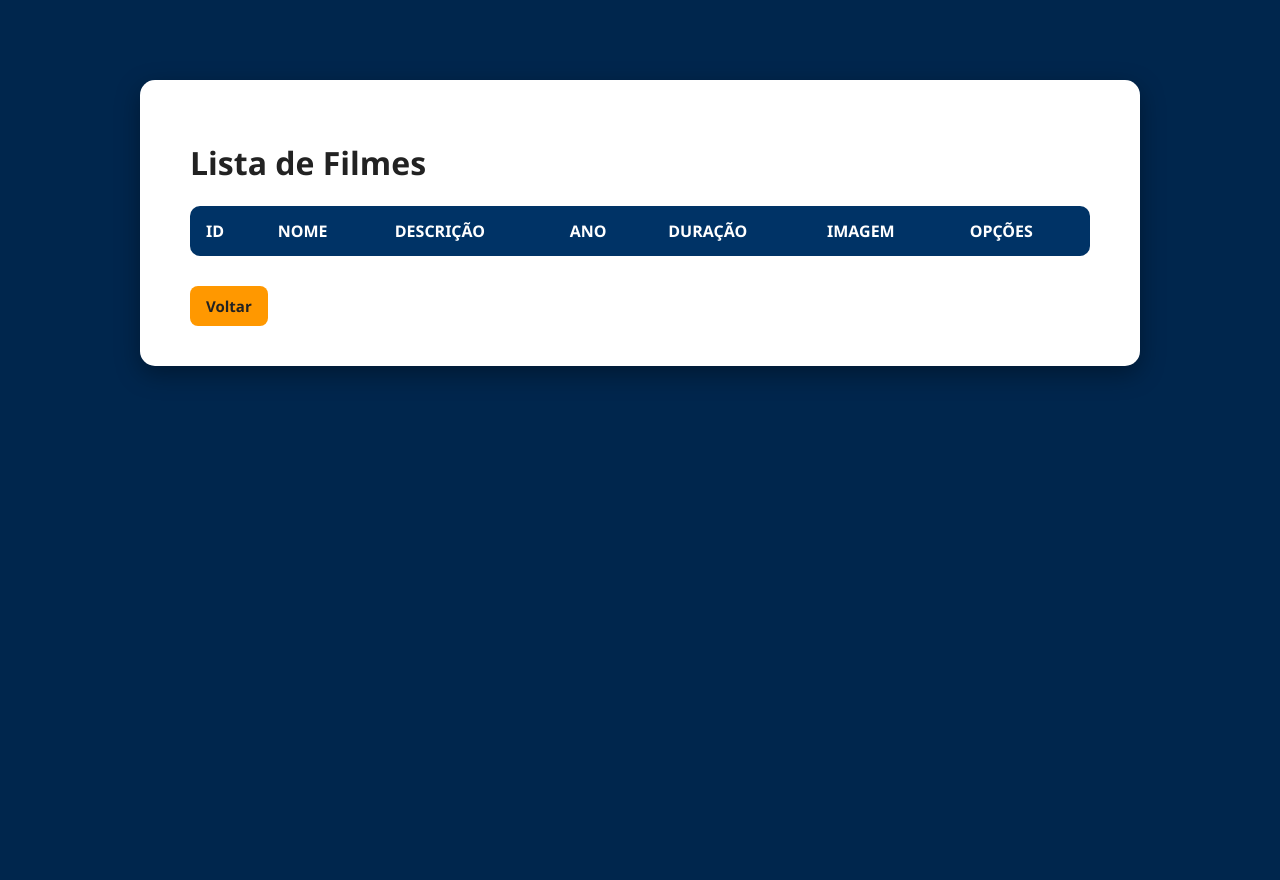
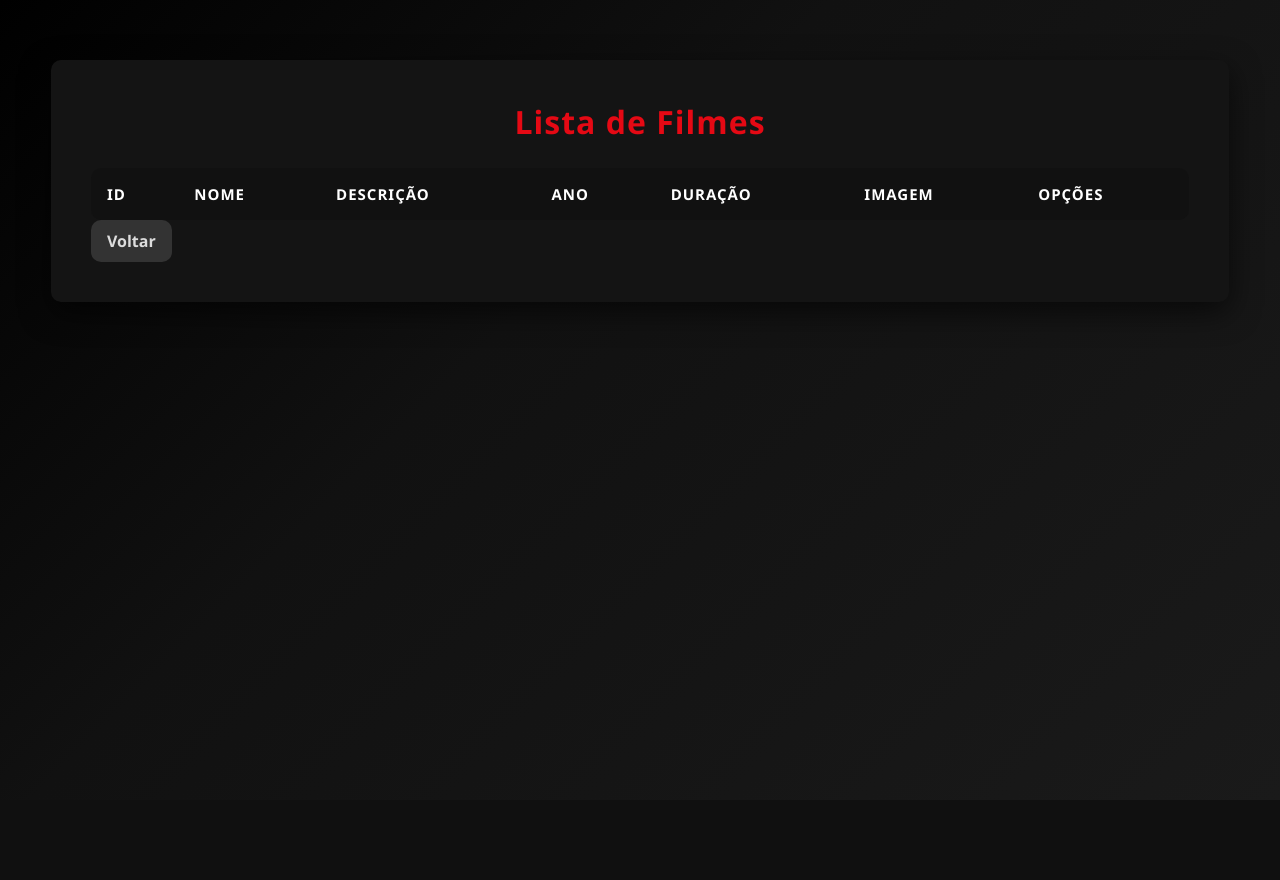
Before and after one commit to miguelsilva1234/EtecFlix-4bim, a PHP site: page /adm/listar.php in a window 1280 px wide. After the commit the page ends 303 px from the top, so only its background shows below. Run offline with PHP 8.4, Linux system fonts and the light colour scheme; data that the repository does not hold is empty.

Commit message:
Add files via upload

```diff
--- a/css/style_listagem.css
+++ b/css/style_listagem.css
@@ -1,176 +1,193 @@
-/* ===== Fundo e base ===== */
+/* ========== VARIÁVEIS GERAIS (TEMA NETFLIX) ========== */
+:root {
+    --accent: #e50914;
+    --accent-hover: #f6121d;
+    --bg-dark: #000;
+    --bg-card: #141414;
+    --bg-light: #1a1a1a;
+    --text-muted: #b3b3b3;
+    --radius: 10px;
+}
+
+/* Reset básico */
+* {
+    margin: 0;
+    padding: 0;
+    box-sizing: border-box;
+}
+
+/* ========== FUNDO GERAL ========== */
 body {
-    background-color: #00264d; /* azul mais equilibrado */
+    background: linear-gradient(135deg, #000 0%, #111 40%, #1a1a1a 100%);
+    font-family: 'Segoe UI', Tahoma, Geneva, Verdana, sans-serif;
+    color: #fff;
     min-height: 100vh;
-    font-family: 'Segoe UI', Tahoma, Geneva, Verdana, sans-serif;
     display: flex;
     justify-content: center;
     align-items: flex-start;
-    padding: 40px 15px;
-    margin: 0;
-    color: #222;
+    padding: 60px 20px;
 }
 
-/* ===== Container ===== */
+/* ========== CONTAINER CENTRAL ========== */
 .container {
-    background-color: #fff;
-    padding: 40px 50px;
-    border-radius: 15px;
-    box-shadow: 0 8px 25px rgba(0, 0, 0, 0.35);
-    width: 900px;
-    max-width: 95vw;
-    height: auto;
-    margin: 40px auto;
-    overflow-y: auto;
-    transition: transform 0.2s ease, box-shadow 0.3s ease;
+    width: 95%;
+    max-width: 1200px;
+    background: var(--bg-card);
+    padding: 40px;
+    border-radius: var(--radius);
+    box-shadow: 0 10px 30px rgba(0,0,0,0.6);
+    animation: fadeIn 0.4s ease;
 }
 
-.container:hover {
-    transform: translateY(-3px);
-    box-shadow: 0 12px 30px rgba(0, 0, 0, 0.45);
+/* animação leve */
+@keyframes fadeIn {
+    from { opacity: 0; transform: translateY(20px); }
+    to   { opacity: 1; transform: translateY(0); }
 }
 
-/* ===== Alertas ===== */
+/* ========== ALERTAS ========== */
 .alert {
-    padding: 12px 18px;
+    padding: 15px 20px;
+    background: #0f5132;
+    border-left: 4px solid #198754;
+    border-radius: var(--radius);
     margin-bottom: 25px;
-    border-radius: 8px;
     font-weight: 600;
-    font-size: 16px;
-}
-
-.alert-success {
-    color: #155724;
-    background-color: #d4edda;
-    border: 1px solid #c3e6cb;
+    color: #d1e7dd;
 }
 
 .alert-error {
-    color: #721c24;
-    background-color: #f8d7da;
-    border: 1px solid #f5c6cb;
+    background: #642227;
+    border-color: #b02a37;
+    color: #f8d7da;
 }
 
-/* ===== Tabela ===== */
-table.table {
+/* ========== TÍTULO ========== */
+h1 {
+    text-align: center;
+    margin-bottom: 25px;
+    color: var(--accent);
+    font-size: 32px;
+    letter-spacing: 1px;
+}
+
+/* ========== TABELA ========== */
+.table {
     width: 100%;
     border-collapse: collapse;
-    margin-bottom: 30px;
+    margin-top: 15px;
     overflow: hidden;
-    border-radius: 10px;
+    border-radius: var(--radius);
 }
 
-table.table thead th {
-    background-color: #003366;
-    color: white;
-    padding: 14px 16px;
-    text-align: left;
-    font-weight: 700;
+/* Cabeçalho */
+.table thead {
+    background: #111;
 }
 
-table.table tbody td {
-    padding: 12px 15px;
-    border-bottom: 1px solid #ddd;
-    vertical-align: middle;
+.table thead th {
+    padding: 16px;
+    text-align: left;
+    font-size: 15px;
+    text-transform: uppercase;
+    font-weight: 700;
+    letter-spacing: 1px;
 }
 
-table.table tbody tr:nth-child(even) {
-    background-color: #f9f9f9;
+/* Corpo da tabela */
+.table tbody tr {
+    background: var(--bg-light);
+    transition: background 0.25s;
 }
 
-table.table tbody tr:hover {
-    background-color: #e9f2ff;
+.table tbody tr:hover {
+    background: #222;
 }
 
-/* ===== Botões ===== */
+.table td {
+    padding: 14px 16px;
+    border-bottom: 1px solid #333;
+}
+
+/* Imagem */
+.table img {
+    border-radius: 6px;
+    width: 80px;
+    height: auto;
+    box-shadow: 0 3px 8px rgba(0,0,0,0.4);
+}
+
+/* ========== BOTÕES PADRÃO ========== */
 .btn {
     padding: 10px 16px;
-    font-size: 15px;
-    border-radius: 8px;
-    font-weight: 600;
+    border-radius: var(--radius);
+    color: #fff;
+    font-weight: 700;
     text-decoration: none;
-    color: #fff;
     display: inline-block;
-    transition: all 0.3s ease;
-    border: none;
-    cursor: pointer;
+    transition: 0.3s ease;
 }
 
+/* Botões */
 .btn-success {
-    background-color: #28a745;
+    background: var(--accent);
 }
 .btn-success:hover {
-    background-color: #1e7e34;
+    background: var(--accent-hover);
 }
 
 .btn-danger {
-    background-color: #dc3545;
+    background: #b00020;
 }
 .btn-danger:hover {
-    background-color: #a71d2a;
+    background: #e50914;
 }
 
 .btn-warning {
-    background-color: #ff9800;
-    color: #222;
+    background: #333;
+    color: #ddd;
 }
 .btn-warning:hover {
-    background-color: #cc7a00;
-    color: #fff;
+    background: #444;
 }
 
-/* ===== Botão de Voltar (único) ===== */
-.voltar {
-    display: inline-block;
-    margin-top: 25px;
-    background-color: #0066cc;
-    padding: 10px 20px;
-    border-radius: 10px;
-    color: #fff;
-    text-decoration: none;
-    font-weight: bold;
-    transition: all 0.3s ease;
+/* Botões agrupados */
+.btn-group {
+    display: flex;
+    gap: 10px;
 }
 
-.voltar:hover {
-    background-color: #004c99;
-    transform: translateY(-2px);
-}
-
-/* ===== Responsividade ===== */
-@media (max-width: 768px) {
-    .container {
-        padding: 25px 20px;
-    }
-
-    table.table thead {
+/* ========== RESPONSIVIDADE ========== */
+@media (max-width: 820px) {
+    .table thead {
         display: none;
     }
 
-    table.table, table.table tbody, table.table tr, table.table td {
+    .table, .table tbody, .table tr, .table td {
         display: block;
         width: 100%;
     }
 
-    table.table tr {
+    .table tr {
         margin-bottom: 15px;
-        background: #f9f9f9;
-        border-radius: 10px;
+        background: #111;
         padding: 10px;
+        border-radius: var(--radius);
     }
 
-    table.table td {
+    .table td {
         text-align: right;
+        padding-left: 50%;
         position: relative;
-        padding-left: 50%;
     }
 
-    table.table td::before {
+    .table td::before {
         content: attr(data-label);
         position: absolute;
-        left: 10px;
-        width: 45%;
-        font-weight: 600;
+        left: 15px;
+        font-weight: 700;
+        color: var(--text-muted);
+        font-size: 14px;
         text-align: left;
     }
 }
```
Also changed, not shown: css/style_atualizado.css (+110 -49 lines).
